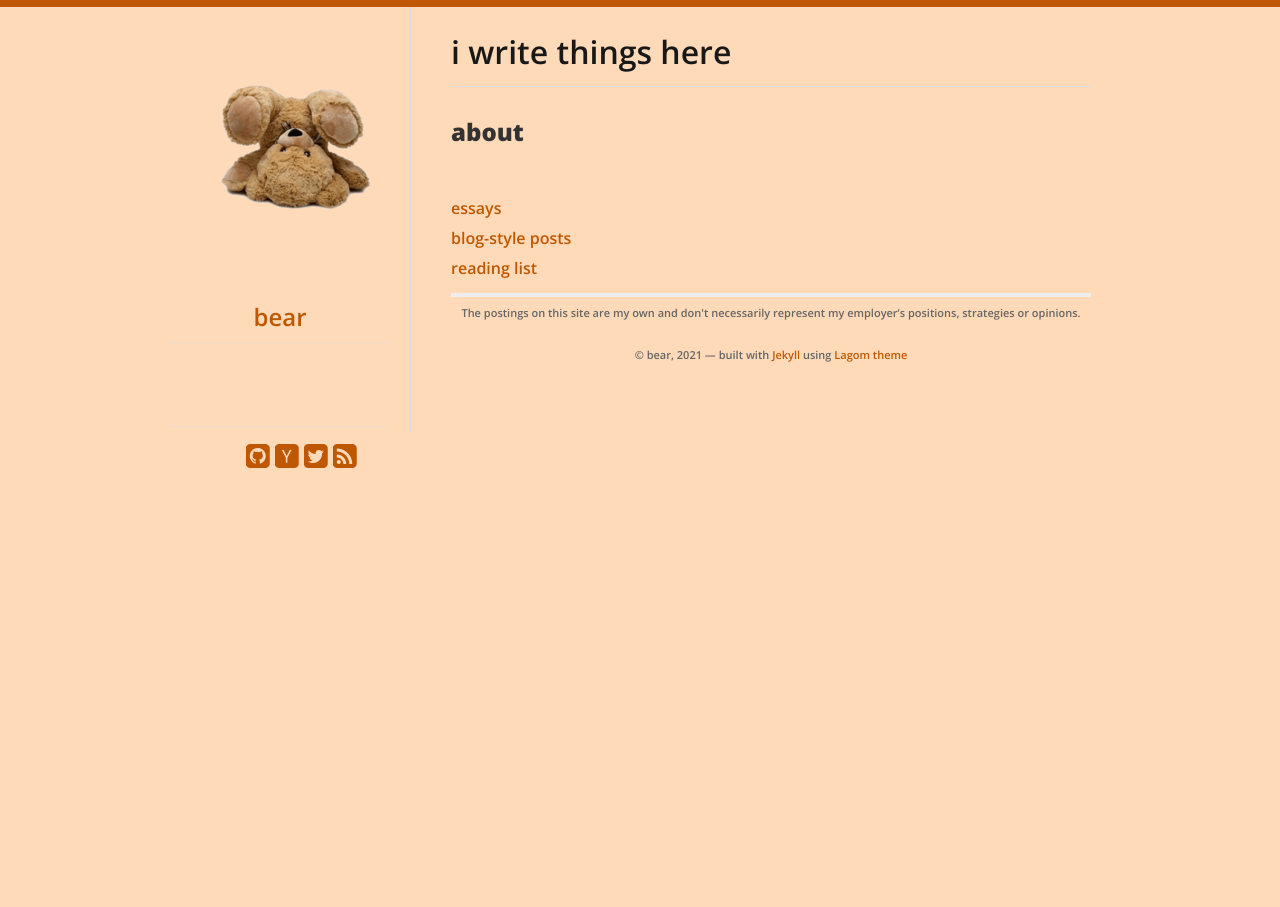
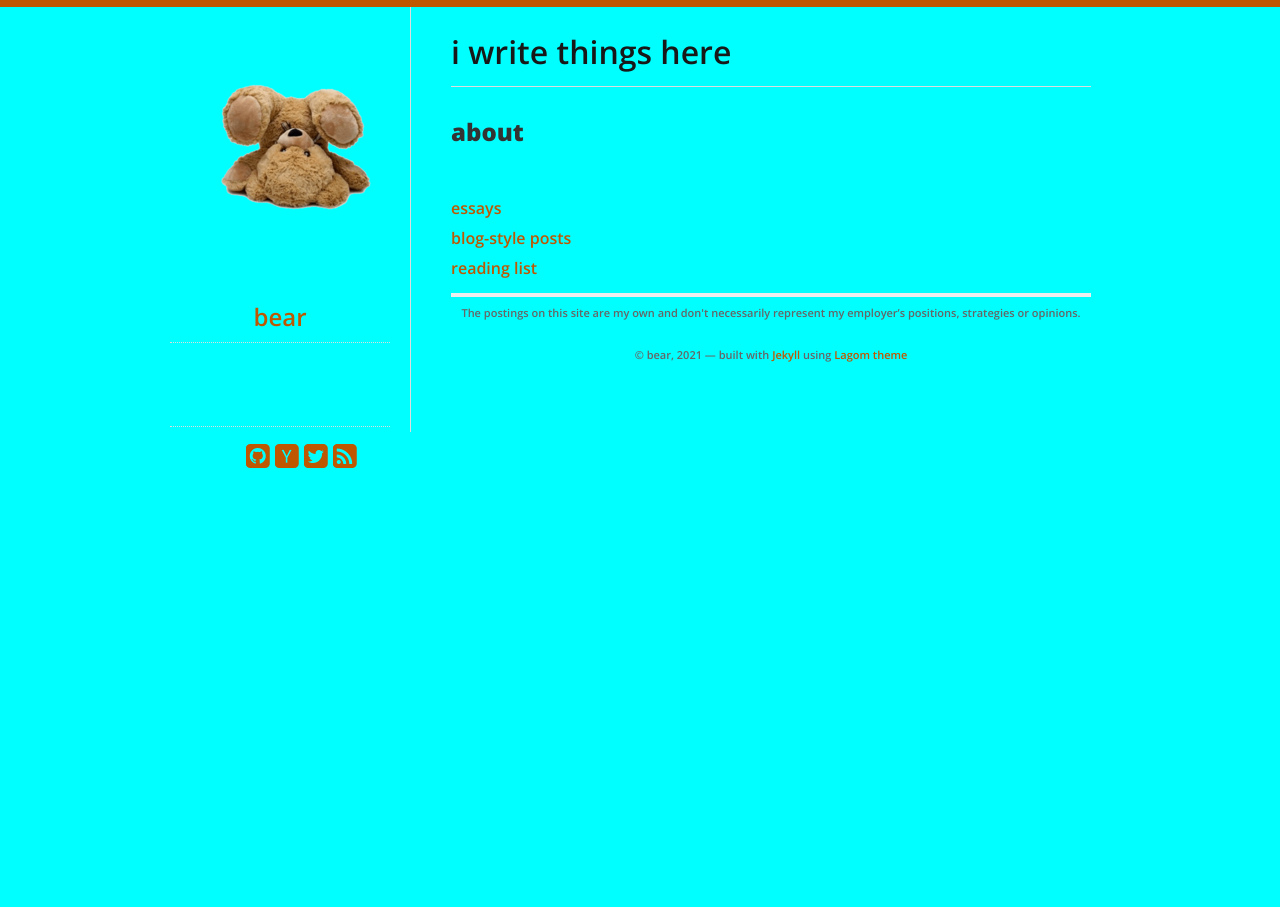
Before and after one commit to jamiethebear/jamiethebear.github.io, a Jekyll site: the page built from index.md, in a window 1280 px wide. Built offline with Jekyll 4.4.1, drawn with Linux system fonts in a browser that asks for light colours; our own code applies the rules of GitHub Pages for plain Markdown files.

Commit message:
update colour

```diff
--- a/_includes/css/screen.css
+++ b/_includes/css/screen.css
@@ -9,8 +9,8 @@ html, body {
 
 body {
   font-size: 16px;
-  background-color: peachpuff;
-  color: #ffdab9;
+  background-color: aqua;
+  color: #00ffff;
   line-height: 24px;
   margin: 0;
   border-top: 7px solid {{ site.data.theme.highlight_color }};
```
